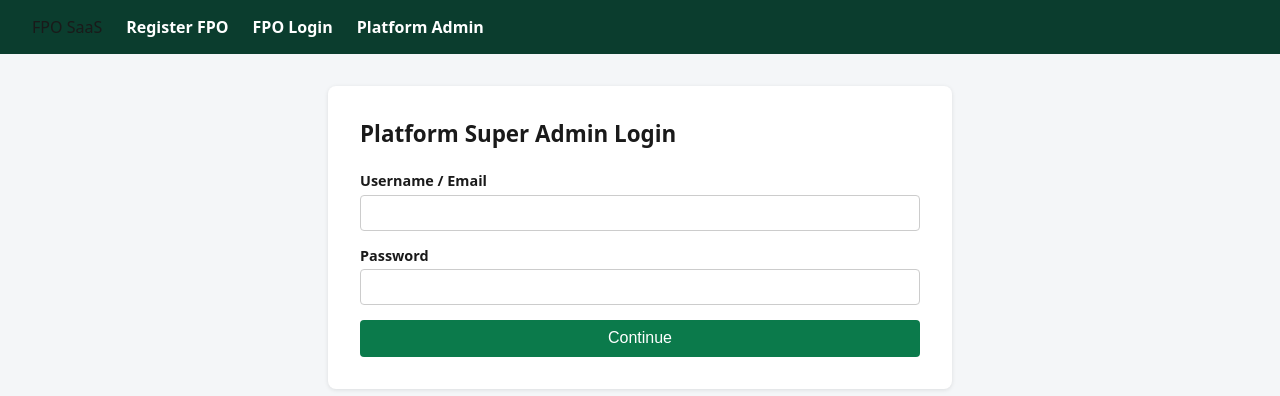
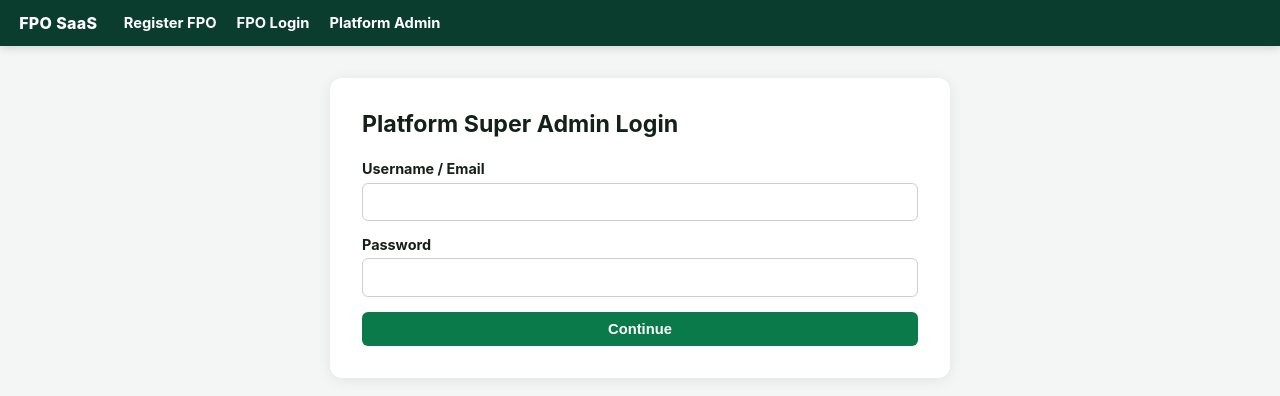
Before and after one commit to manojk38904-gif/fpo-MIS-And-finance-management, a React (Vite) app in the folder frontend/: page /platform-admin/login in a window 1280 px wide. Shown: the top 396 px of the page. Built offline with nearby package versions, Linux system fonts and the light colour scheme; no server answers.

Commit message:
style(frontend): add operational console layout

```diff
--- a/frontend/src/index.css
+++ b/frontend/src/index.css
@@ -1,16 +1,62 @@
-:root { font-family: system-ui, sans-serif; color: #1a1a1a; background: #f4f6f8; }
-body { margin: 0; }
-.nav { display: flex; gap: 1.5rem; padding: 1rem 2rem; background: #0b3d2e; }
-.nav a { color: #fff; text-decoration: none; font-weight: 600; }
-.card { max-width: 560px; margin: 2rem auto; padding: 2rem; background: #fff; border-radius: 8px; box-shadow: 0 1px 4px rgba(0,0,0,0.1); display: flex; flex-direction: column; gap: 0.9rem; }
-.card h1 { margin: 0 0 0.5rem; font-size: 1.4rem; }
-label { display: flex; flex-direction: column; gap: 0.3rem; font-size: 0.9rem; font-weight: 600; }
-label.checkbox, label.file-row { flex-direction: row; align-items: center; gap: 0.6rem; font-weight: 400; justify-content: space-between; }
-input { padding: 0.5rem; border: 1px solid #ccc; border-radius: 4px; font-size: 1rem; }
-button { padding: 0.6rem 1rem; background: #0b7a4b; color: #fff; border: none; border-radius: 4px; cursor: pointer; font-size: 1rem; }
-button:disabled { opacity: 0.6; cursor: not-allowed; }
-.error { color: #b00020; background: #fde7e9; padding: 0.6rem; border-radius: 4px; font-size: 0.9rem; }
-.steps { list-style: none; padding: 0; display: flex; flex-direction: column; gap: 0.5rem; }
-.steps li { display: flex; justify-content: space-between; align-items: center; padding: 0.5rem; background: #f0f0f0; border-radius: 4px; }
-.step-actions { display: flex; gap: 0.5rem; }
-.step-actions button { padding: 0.3rem 0.6rem; font-size: 0.85rem; }
+:root { font-family: Inter, ui-sans-serif, system-ui, -apple-system, BlinkMacSystemFont, "Segoe UI", sans-serif; color: #152019; background: #f3f6f4; }
+* { box-sizing: border-box; }
+body { margin: 0; min-width: 320px; }
+a { color: inherit; }
+.nav { display: flex; align-items: center; gap: 1.25rem; padding: 0.8rem 1.2rem; background: #0b3d2e; color: white; position: sticky; top: 0; z-index: 20; box-shadow: 0 2px 9px rgba(0,0,0,.15); }
+.nav a { color: #fff; text-decoration: none; font-weight: 650; font-size: .92rem; }
+.nav-brand { font-weight: 800; letter-spacing: .02em; margin-right: .4rem; }
+.nav-spacer { flex: 1; }
+.nav-button { background: rgba(255,255,255,.13); border: 1px solid rgba(255,255,255,.25); padding: .45rem .7rem; }
+.card { max-width: 620px; margin: 2rem auto; padding: 2rem; background: #fff; border-radius: 12px; box-shadow: 0 2px 14px rgba(0,0,0,.08); display: flex; flex-direction: column; gap: .9rem; }
+.card h1 { margin: 0 0 .5rem; font-size: 1.45rem; }
+label { display: flex; flex-direction: column; gap: .35rem; font-size: .9rem; font-weight: 650; }
+label.checkbox, label.file-row { flex-direction: row; align-items: center; gap: .6rem; font-weight: 400; justify-content: space-between; }
+input, textarea, select { padding: .62rem .68rem; border: 1px solid #c8d1cb; border-radius: 6px; font-size: .95rem; background: #fff; color: #152019; }
+textarea { resize: vertical; font-family: ui-monospace, SFMono-Regular, Menlo, monospace; line-height: 1.45; }
+button { padding: .58rem .85rem; background: #0b7a4b; color: #fff; border: none; border-radius: 6px; cursor: pointer; font-size: .92rem; font-weight: 650; }
+button:hover { filter: brightness(.95); }
+button:disabled { opacity: .55; cursor: not-allowed; }
+button.secondary { background: #52665a; }
+button.danger { background: #a52c2c; }
+.error { color: #8b1324; background: #fde9ec; border: 1px solid #f5c7cf; padding: .75rem; border-radius: 6px; font-size: .9rem; }
+.success { color: #135b38; background: #e7f7ef; border: 1px solid #bfe5d1; padding: .75rem; border-radius: 6px; font-size: .9rem; }
+.steps { list-style: none; padding: 0; display: flex; flex-direction: column; gap: .5rem; }
+.steps li { display: flex; justify-content: space-between; align-items: center; padding: .6rem; background: #f0f4f1; border-radius: 6px; }
+.step-actions { display: flex; gap: .5rem; }
+.step-actions button { padding: .35rem .6rem; font-size: .82rem; }
+
+.workspace { min-height: calc(100vh - 58px); display: grid; grid-template-columns: 270px minmax(0,1fr); }
+.sidebar { background: #113f32; color: white; padding: 1rem .8rem 2rem; overflow-y: auto; max-height: calc(100vh - 58px); position: sticky; top: 58px; }
+.platform-sidebar { background: #1d2b45; }
+.sidebar h2 { margin: .2rem .45rem .1rem; font-size: 1.1rem; }
+.sidebar .muted { color: rgba(255,255,255,.7); margin: 0 .45rem .9rem; }
+.side-link { width: 100%; background: transparent; border: 1px solid transparent; display: grid; grid-template-columns: 58px 1fr; align-items: center; gap: .25rem; text-align: left; margin: .15rem 0; padding: .6rem .55rem; }
+.side-link:hover { background: rgba(255,255,255,.08); }
+.side-link.active { background: rgba(255,255,255,.14); border-color: rgba(255,255,255,.18); }
+.side-link span { font-weight: 800; font-size: .8rem; }
+.side-link small { font-size: .78rem; line-height: 1.2; color: rgba(255,255,255,.9); }
+.workspace-main { padding: 1.3rem; min-width: 0; }
+.page-head { display: flex; justify-content: space-between; align-items: flex-start; gap: 1rem; margin-bottom: 1rem; }
+.page-head h1 { margin: 0; font-size: 1.45rem; }
+.page-head p { margin: .35rem 0 0; color: #617065; }
+.panel { background: white; border-radius: 10px; padding: 1rem; margin: 1rem 0; box-shadow: 0 1px 5px rgba(0,0,0,.07); display: flex; flex-direction: column; gap: .85rem; }
+.panel h3 { margin: 0; }
+.disabled-panel { border: 1px dashed #9aa5b0; background: #f8f9fb; }
+.grid2 { display: grid; grid-template-columns: repeat(2,minmax(0,1fr)); gap: .75rem; }
+.grid3 { display: grid; grid-template-columns: repeat(3,minmax(0,1fr)); gap: .75rem; }
+.actions { display: flex; flex-wrap: wrap; gap: .4rem; }
+.json-box { margin: 0; background: #111a15; color: #d9f8e4; padding: .85rem; border-radius: 7px; overflow: auto; max-height: 420px; font-size: .78rem; line-height: 1.4; }
+.table-wrap { overflow: auto; border: 1px solid #e1e7e3; border-radius: 7px; }
+table { width: 100%; border-collapse: collapse; font-size: .86rem; }
+th, td { padding: .58rem; text-align: left; border-bottom: 1px solid #e6ece8; vertical-align: top; }
+th { background: #f5f7f6; position: sticky; top: 0; }
+.badge { display: inline-block; background: #e8efeb; color: #274537; border-radius: 999px; padding: .18rem .5rem; font-size: .72rem; font-weight: 750; }
+.muted { color: #68776d; }
+
+@media (max-width: 900px) {
+  .workspace { grid-template-columns: 1fr; }
+  .sidebar { position: static; max-height: none; display: grid; grid-template-columns: repeat(2,minmax(0,1fr)); }
+  .sidebar h2, .sidebar .muted { grid-column: 1 / -1; }
+  .grid2, .grid3 { grid-template-columns: 1fr; }
+  .nav { flex-wrap: wrap; }
+}
```
